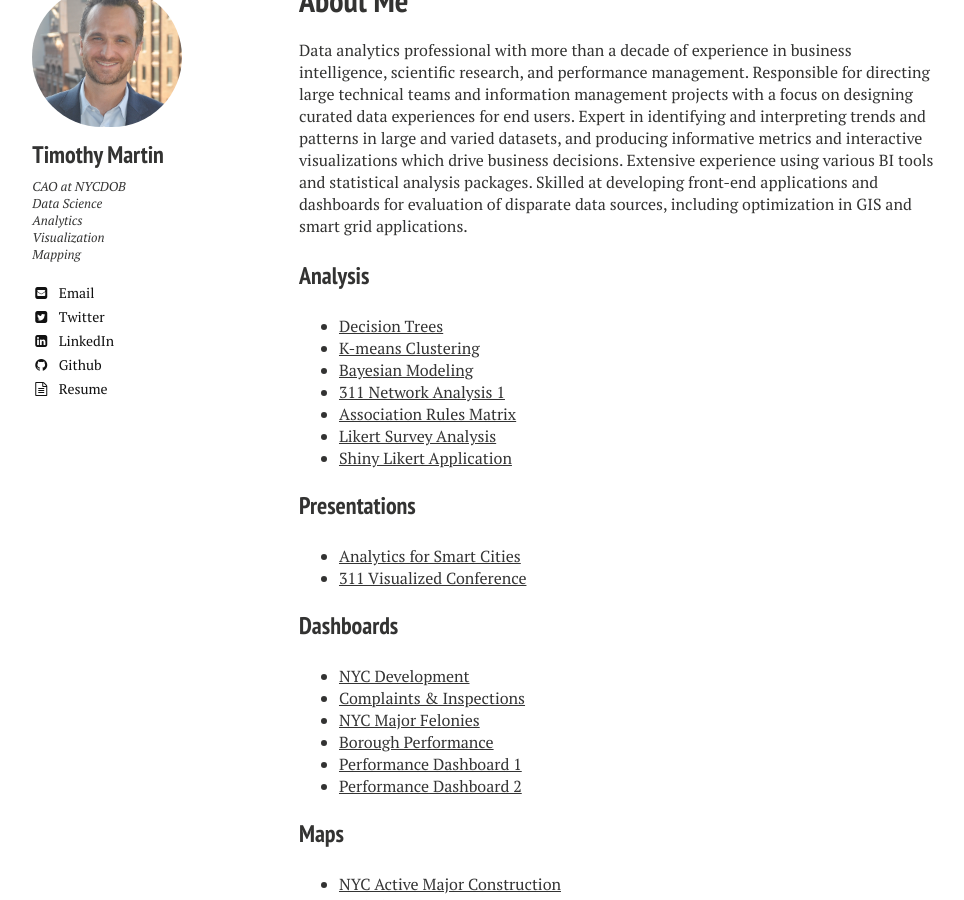
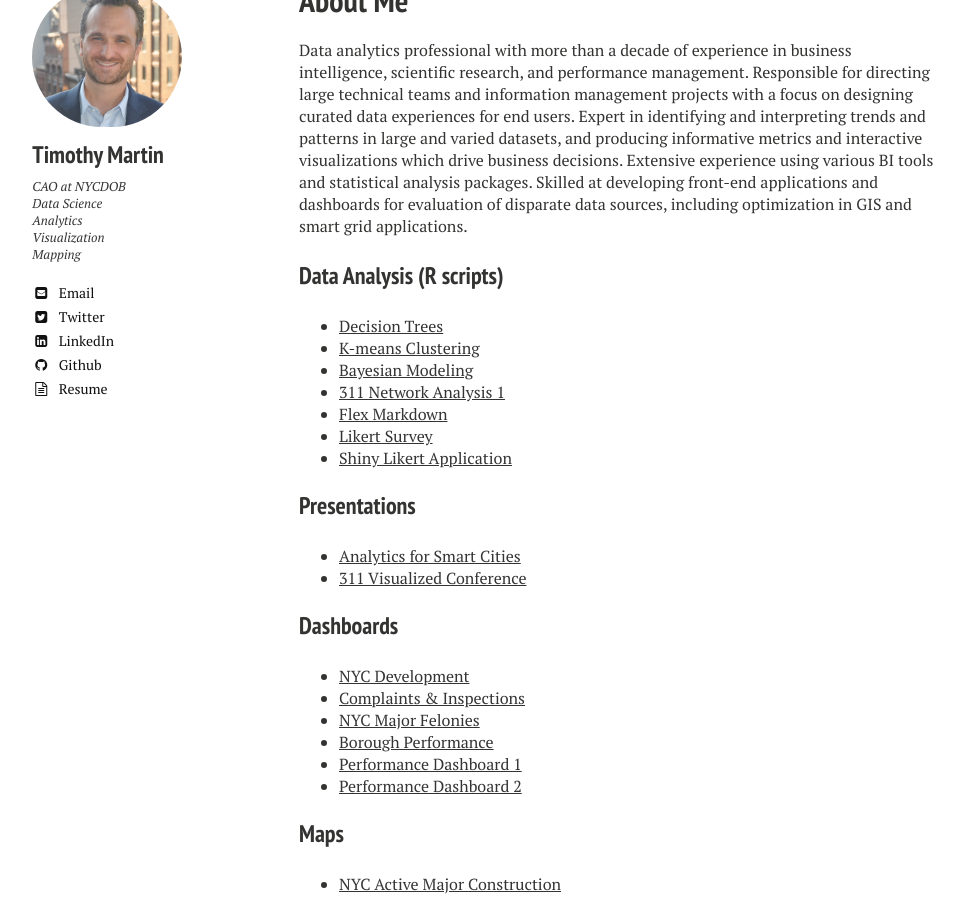
Before and after one commit to timothymartin76/timothymartin76.github.io, a Jekyll site: the page built from index.md, in a window 1280 px wide and 900 px high, scrolled down 415 px. Shown: the whole window, without its empty margins (21-985 px from the left). Built offline with Jekyll 4.4.1, drawn with Linux system fonts in a browser that asks for light colours; nearby versions of some CDN libraries.

Commit message:
Update index.md

```diff
--- a/index.md
+++ b/index.md
@@ -10,13 +10,13 @@
 
 Data analytics professional with more than a decade of experience in business intelligence, scientific research, and performance management. Responsible for directing large technical teams and information management projects with a focus on designing curated data experiences for end users. Expert in identifying and interpreting trends and patterns in large and varied datasets, and producing informative metrics and interactive visualizations which drive business decisions. Extensive experience using various BI tools and statistical analysis packages. Skilled at developing front-end applications and dashboards for evaluation of disparate data sources, including optimization in GIS and smart grid applications.
 
-### Analysis
-* <a href="https://raw.githubusercontent.com/timothymartin76/Decision_Trees/master/tree2.PNG" target="_blank">Decision Trees</a>
-* <a href="https://raw.githubusercontent.com/timothymartin76/K_Means_Clustering/master/cluster_2.PNG" target="_blank">K-means Clustering</a>
-* <a href="https://raw.githubusercontent.com/timothymartin76/Bayesian_Model/master/Bayesian.PNG" target="_blank">Bayesian Modeling</a>
-* <a href="https://raw.githubusercontent.com/timothymartin76/SS_LastMin/gh-pages/net.PNG" target="_blank">311 Network Analysis 1</a>
-* <a href="https://raw.githubusercontent.com/timothymartin76/Market_Basket/master/grouped.PNG" target="_blank">Association Rules Matrix</a>
-* <a href="https://raw.githubusercontent.com/timothymartin76/R-Likert-Survey/master/R_Likert_Survey_screenshot.png" target="_blank">Likert Survey Analysis</a>
+### Data Analysis (R scripts)
+* <a href="https://github.com/timothymartin76/Decision_Trees" target="_blank">Decision Trees</a>
+* <a href="https://github.com/timothymartin76/K_Means_Clustering" target="_blank">K-means Clustering</a>
+* <a href="https://github.com/timothymartin76/Bayesian_Model" target="_blank">Bayesian Modeling</a>
+* <a href="https://github.com/timothymartin76/Market_Basket" target="_blank">311 Network Analysis 1</a>
+* <a href="https://github.com/timothymartin76/Flex_Dashboards/blob/gh-pages/Illegal_Conversions.Rmd" target="_blank">Flex Markdown</a>
+* <a href="https://github.com/timothymartin76/R-Likert-Survey" target="_blank">Likert Survey</a>
 * <a href="http://timothymartin76.github.io/Likert-Survey-Shiny/" target="_blank">Shiny Likert Application</a>
 
 ### Presentations
```
